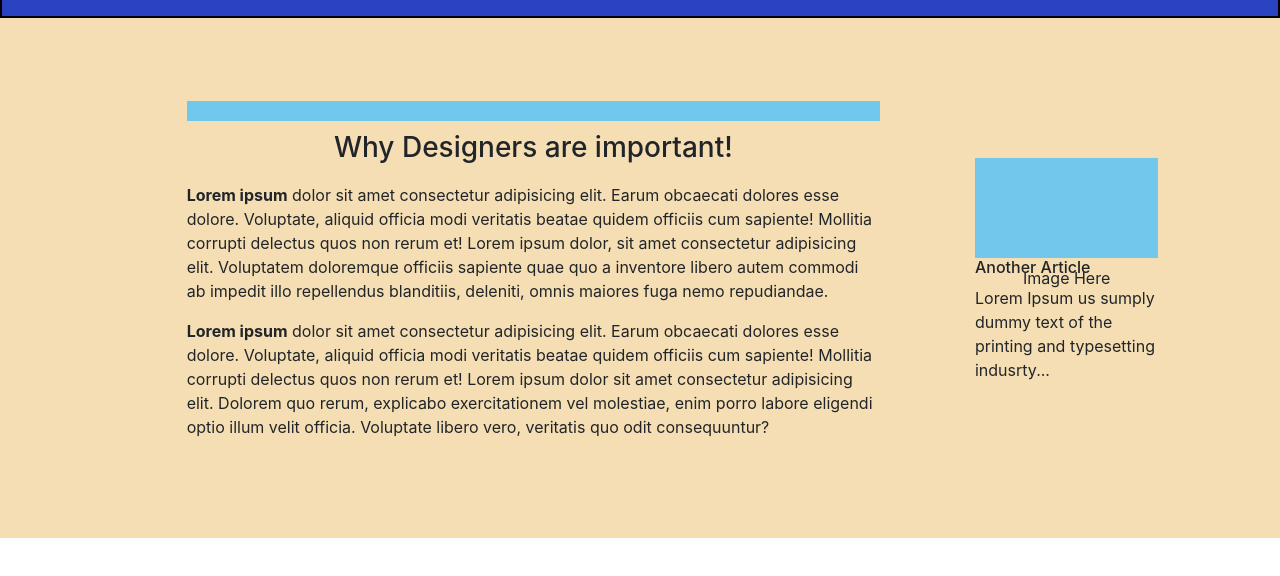
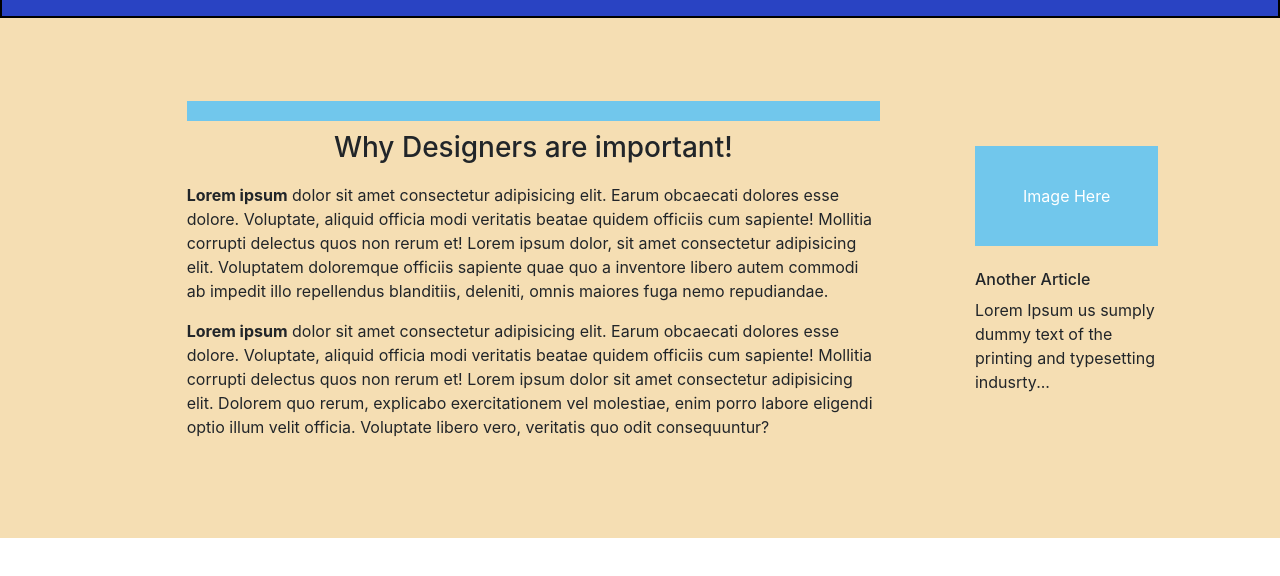
Before and after one commit to KatrinaFuller/cool-site, a plain HTML site: page index.html in a window 1280 px wide. Shown: the part 102-678 px from the top of the page. Drawn offline with nearby package versions, Linux system fonts and the light colour scheme.

Commit message:
words in side blue box

```diff
--- a/index.html
+++ b/index.html
@@ -37,11 +37,12 @@
       </div>
       <div class="col-2">
         <div>
-          <div class="blue-box">
-            <div class="centered">Image Here</div>
+          <div class="blue-box text-white" style="position: relative">
+            <div class="text-center centered">Image Here</div>
           </div>
 
         </div>
+        <br>
         <h6>Another Article</h6>
         <p>Lorem Ipsum us sumply dummy text of the printing and typesetting indusrty...</p>
       </div>
```
